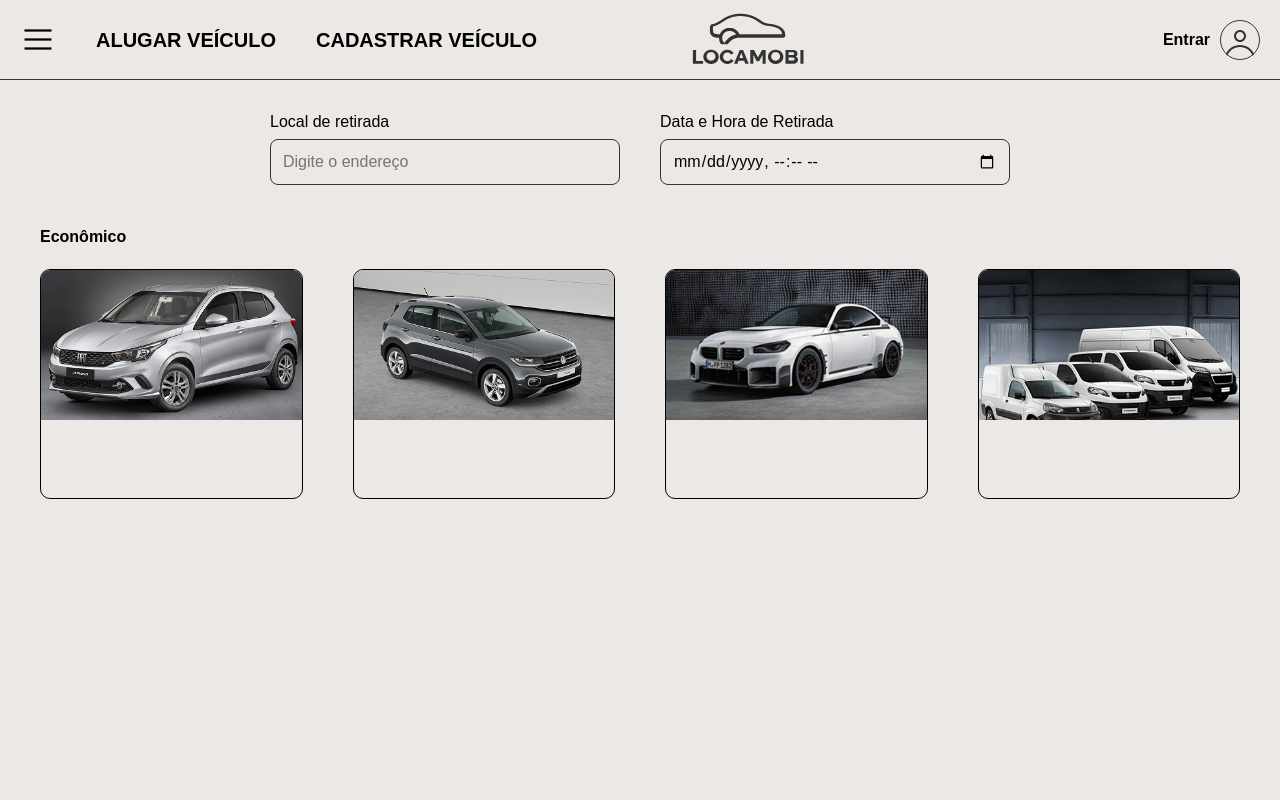
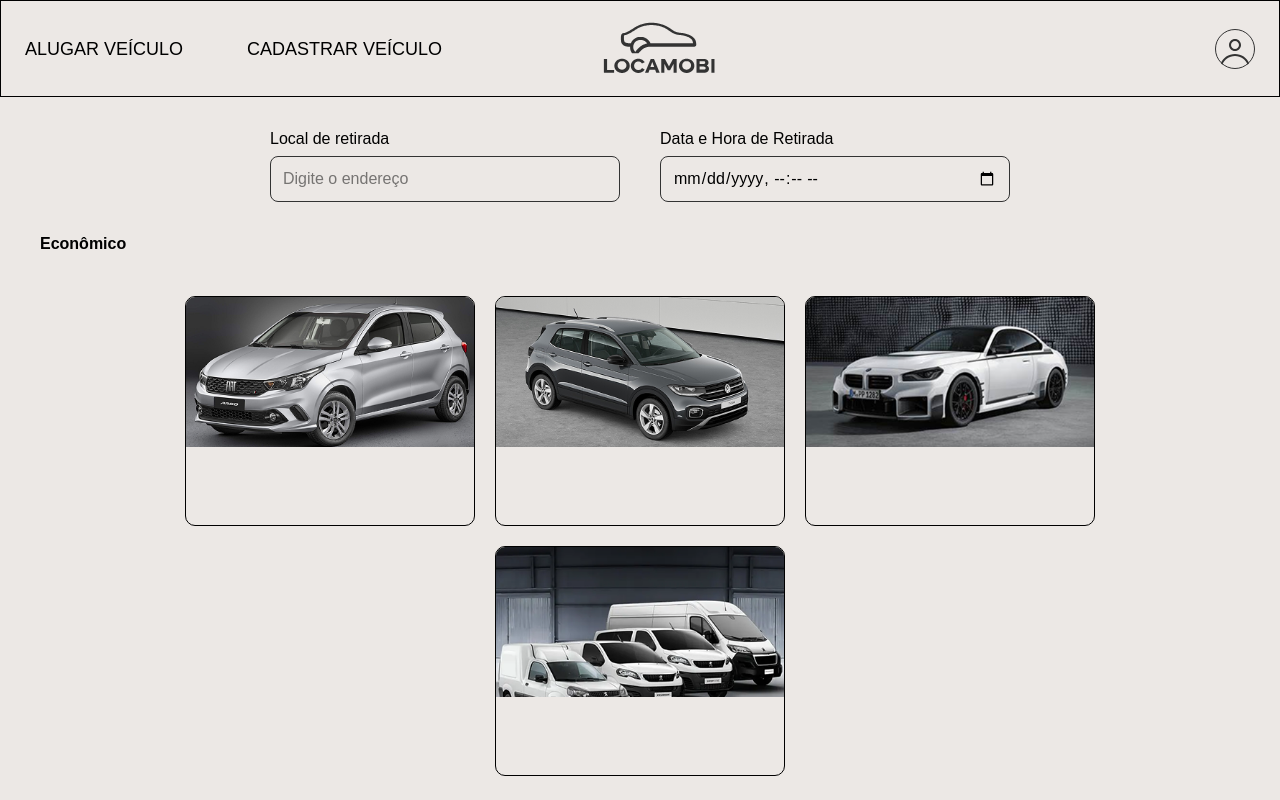
Before and after one commit to Mars-Haley/Locamobi, a plain HTML site: page index.html in a window 1280 px wide. Drawn offline with nearby package versions, Linux system fonts and the light colour scheme; a web font is replaced by a local one.

Commit message:
Protótipo de responsividade home

```diff
--- a/index.html
+++ b/index.html
@@ -1,6 +1,7 @@
 <!DOCTYPE html>
 
 <html lang="en">
+
 <head>
   <meta charset="UTF-8">
   <meta name="viewport" content="width=device-width, initial-scale=1.0">
@@ -8,13 +9,35 @@
   <script src="https://cdn.jsdelivr.net/npm/@tailwindcss/browser@4"></script>
   <link rel="stylesheet" href="style.css">
   <link href='https://fonts.googleapis.com/css?family=Inria Sans' rel='stylesheet'>
-    <link rel= "stylesheet" href= "https://maxst.icons8.com/vue-static/landings/line-awesome/line-awesome/1.3.0/css/line-awesome.min.css" >
+  <link rel="stylesheet"
+    href="https://maxst.icons8.com/vue-static/landings/line-awesome/line-awesome/1.3.0/css/line-awesome.min.css">
 
 </head>
 
 <body>
-    <nav>
-        <ul class="navbar">
+  <div class="navbar w-full bg-color flex justify-between items-center mb-1 border-1 border-solid">
+    <div id="menu" class="hidden lg:flex gap-4 flex-1">
+      <a class="botoes-topo p-6 border-color text-lg">ALUGAR VEÍCULO</a>
+      <a class="botoes-topo p-6 border-color text-lg">CADASTRAR VEÍCULO</a>
+    </div>
+    <div id="logo-menu " class="flex-1">
+      <a class="logo" href="#">
+        <img src="./assets/Logo.svg" alt="logo">
+      </a>
+    </div>
+    <div id="menu-hamburguer" class="flex flex-col items-end relative lg:hidden flex-1">
+      <i class="las la-bars text-4xl border-color"></i>
+      <div id="menu-hamburguer-submenu" class="hidden flex-col bg-color absolute top-10">
+        <a class="p-6 border-color text-lg">ALUGAR VEÍCULO</a>
+      </div>
+    </div>
+    <div id="menu-login" class="flex gap-4 ml-auto">
+      <a class="foto-perfil p-6">
+        <img src="./assets/Login.svg" alt="foto-perfil">
+      </a>
+    </div>
+  </div>
+  <!--
           <div class="navbar-left">
             <li class="menu-item">
               <i class="las la-bars text-4xl"></i>
@@ -36,7 +59,7 @@
                 </button>
             </li>
         </ul>
-    </nav>
+-->
 
 
   <div class="input-wrapper">
@@ -52,9 +75,8 @@
 
   </div>
 
-    <div class="carros-grid">
   <p class="carro-tipo"><b>Econômico</b></p>
-      <div class="carros-cards">
+  <div class="carros-grid" class="grid gap-4 grid-cols-2 md:grid-cols-3 lg:grid-cols-4 xl:grid-cols-6">
     <div class="carro-card">
       <img src="./assets/Econômico.png" alt="Carro Econômico">
     </div>
@@ -70,9 +92,9 @@
     <div class="carro-card">
       <img src="./assets/utilitários.png" alt="Carros Utilitários">
     </div>
-    </div>
 
   </div>
 
 </body>
+
 </html>
--- a/style.css
+++ b/style.css
@@ -1,5 +1,5 @@
 /* reset.css */
-:root{
+:root {
   --bg-color: #ECE8E5;
   --border-color: #333;
   --button-enabled-color: #d9d9d9;
@@ -7,22 +7,61 @@
 
 * {
   margin: 0;
-    padding: 0;
   box-sizing: border-box;
 }
-  html, body {
+
+html,
+body {
   font-family: 'Inria Sans', sans-serif;
   height: 100%;
   width: 100%;
   background: var(--bg-color);
 }
 
-  img, picture, video, canvas, svg {
+#menu a {
+  transition: 0.7s;
+}
+
+#menu a:hover {
+  cursor: pointer;
+  opacity: .7;
+}
+
+#menu-login a {
+  transition: 0.7s;
+}
+
+#menu-login a:hover {
+  cursor: pointer;
+  opacity: .7;
+}
+
+#menu-hamburguer:hover #menu-hamburguer-submenu {
+  display: flex;
+}
+
+#logo-menu {
+  transition: 0.7s;
+}
+
+#logo-menu:hover {
+  opacity: 0.7;
+}
+
+
+img,
+picture,
+video,
+canvas,
+svg {
   display: block;
   max-width: 100%;
 }
 
-  input, button, textarea, select {
+input,
+button,
+textarea,
+select {
   font: inherit;
   color: inherit;
   background: none;
@@ -39,98 +78,8 @@
   border-collapse: collapse;
   border-spacing: 0;
 }
-  .navbar{
-    overflow: hidden;
-    display: flex;
-    height: 80px;
-    align-items: center;
-    padding: 10px 20px;
-    border-bottom: 1px solid  var(--border-color);
-  }
-  .navbar-left{
-    display: flex;
-    flex-direction: row;
 
-  }
 
-  .navbar .login-item{
-    order: 2;
-    flex:1;
-    display : flex;
-    justify-content: flex-end;
-  }
-  .navbar .logo {
-    order:0;
-    flex:1;
-    display: flex;
-    justify-content: center;
-  }
-  .navbar .menu-item{
-    order: -2;
-    display:flex;
-    justify-content: flex-start;
-  }
- .menu-item {
-    background: none;
-    border: none;
-    cursor: pointer;
-    padding: 0;
-    display: flex;
-    align-items: center;
-    justify-content: center;
-    transition: .5s;
-  }
-
-  .menu-item:focus {
-      outline: none;
-  }
-
-  .menu-item:hover {
-      opacity: 0.7;
-  }
-  .login-button
-  {
-    background: none;
-    border: none;
-    cursor: pointer;
-    padding: 0;
-    display: flex;
-    gap: 10px;
-    align-items: center;
-    justify-content: center;
-    transition: .5;
-  }
-  .login-button:focus {
-      outline: none;
-  }
-
-  .login-button:hover {
-      opacity: 0.7;
-  }
-  .botoes-topo {
-    display: flex;
-    order: -1;
-    margin: 10px 20px;
-    justify-content:flex-start;
-  }
-
-  .botoes-topo button {
-    padding: 10px 20px;
-    font-weight: bold;
-    font-size: 20px;
-    border-radius: 10px;
-    border: none;
-    background: none;
-    cursor: pointer;
-    transition: .5s;
-  }
-
-  .botoes-topo button:focus {
-     background: var(--button-enabled-color);
-  }
-  .botoes-topo button:hover {
-    opacity: 0.7;
-  }
 .input-wrapper {
   display: flex;
   gap: 40px;
@@ -154,25 +103,21 @@
   padding: 10px 12px;
   font-size: 16px;
 }
+
 .carros-grid {
   display: flex;
-    flex-direction: column;
+  flex-direction: row;
   flex-wrap: wrap;
-    justify-content: flex-start;
+  justify-content: center;
   gap: 20px;
   margin-top: 40px;
   padding: 0 40px;
 }
-.carro-tipo{
+
+.carro-tipo {
+  padding: 0 40px;
   display: flex;
   flex-direction: column;
-
-}
-.carros-cards
-{
-  display: flex;
-  gap: 50px;
-  justify-content: center;
 }
 
 .carro-card {
@@ -197,3 +142,9 @@
   padding: 10px;
   font-weight: bold;
 }
+
+/*
+* {
+  border: 2px solid green;
+}
+*/
```
Lines whose indentation alone changed are shown as unchanged.
